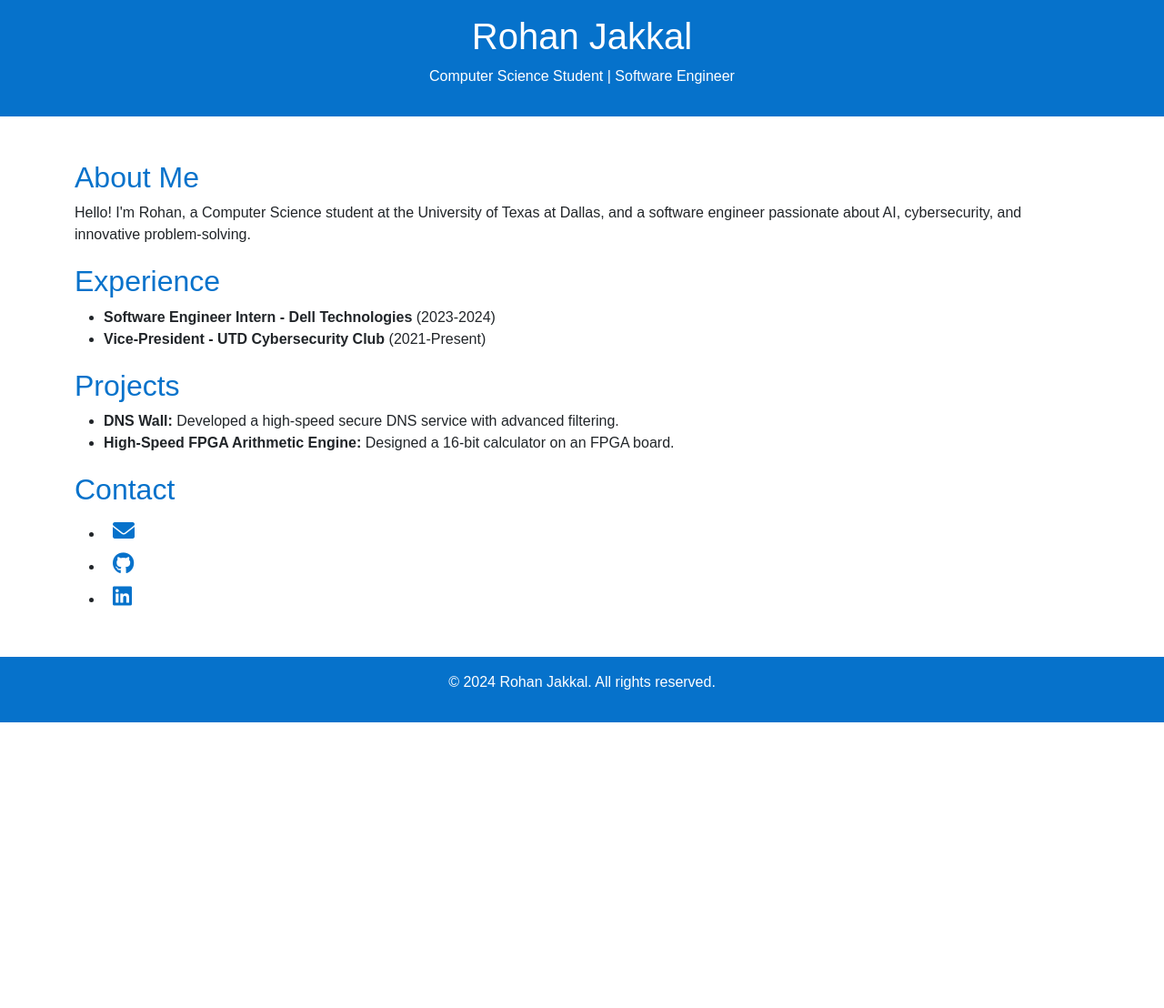
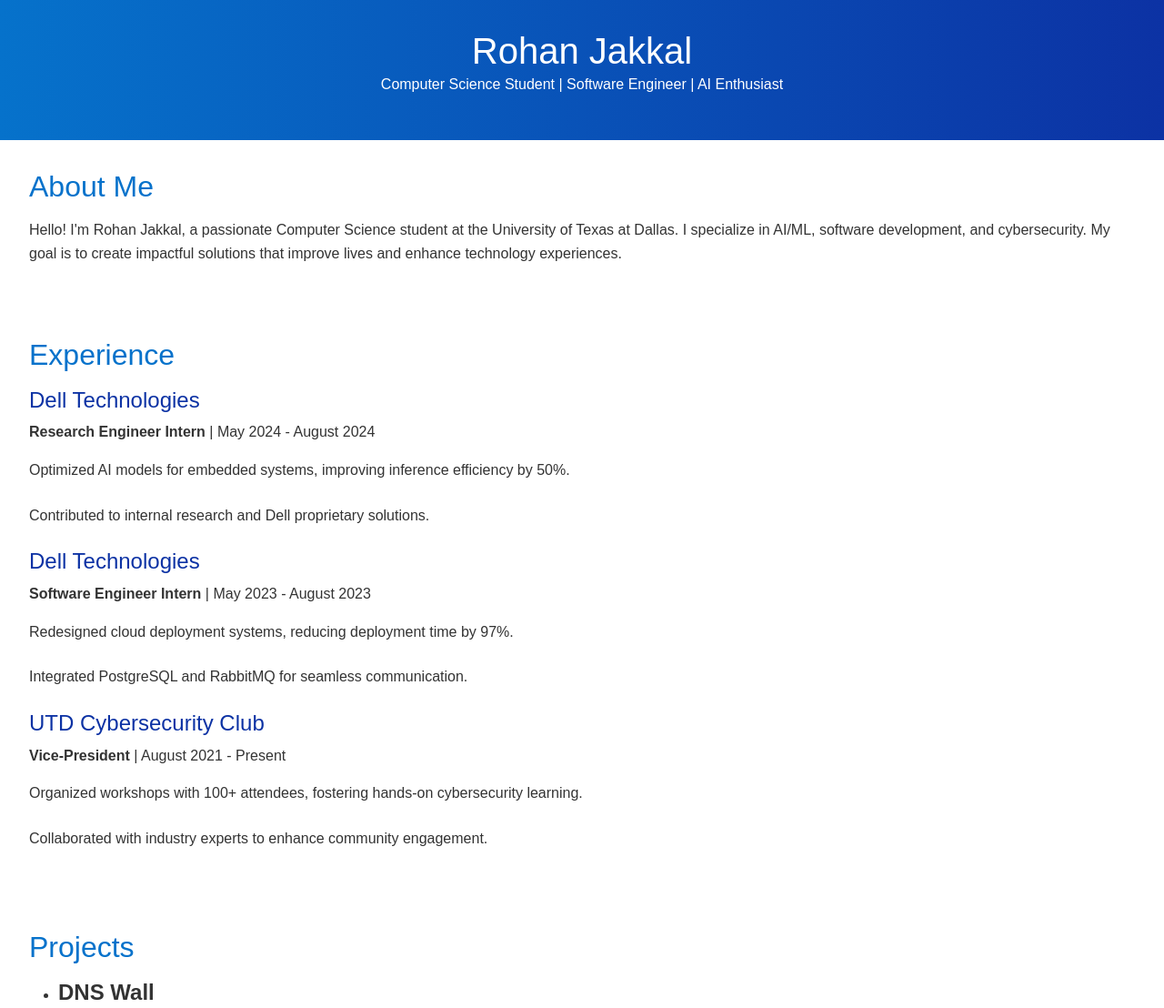
Before and after one commit to SharpPig/sharppig.github.io, a plain HTML site: page index.html in a window 1280 px wide. Shown: the top 1108 px of the page at 91% size. Before the commit the page ends 800 px from the top, so only its background shows below. Drawn offline with nearby package versions, Linux system fonts and the light colour scheme.

Commit message:
Update index.html

```diff
--- a/index.html
+++ b/index.html
@@ -3,54 +3,136 @@
 <head>
     <meta charset="UTF-8">
     <meta name="viewport" content="width=device-width, initial-scale=1.0">
-    <title>Rohan Jakkal</title>
+    <title>Rohan Jakkal | Portfolio</title>
+    <link rel="stylesheet" href="https://cdnjs.cloudflare.com/ajax/libs/font-awesome/6.0.0-beta3/css/all.min.css">
     <link rel="stylesheet" href="https://cdnjs.cloudflare.com/ajax/libs/bootstrap/5.3.1/css/bootstrap.min.css">
-    <link rel="stylesheet" href="https://cdnjs.cloudflare.com/ajax/libs/font-awesome/6.0.0-beta3/css/all.min.css">
     <style>
-        body { font-family: Arial, sans-serif; }
-        header, footer { background-color: #0672CB; color: white; text-align: center; padding: 1rem; }
-        .section-title { color: #0672CB; margin-top: 20px; }
-        .social-icons a { margin: 0 10px; color: #0672CB; text-decoration: none; font-size: 1.5rem; }
+        body {
+            font-family: 'Arial', sans-serif;
+            line-height: 1.6;
+            color: #333;
+            margin: 0;
+            padding: 0;
+        }
+        header {
+            background: linear-gradient(90deg, #0672cb, #0c32a4);
+            color: white;
+            text-align: center;
+            padding: 2rem 0;
+        }
+        header h1 {
+            margin: 0;
+        }
+        section {
+            padding: 2rem;
+        }
+        .section-title {
+            font-size: 2rem;
+            color: #0672cb;
+            margin-bottom: 1rem;
+        }
+        .timeline ul {
+            padding: 0;
+            list-style: none;
+        }
+        .timeline li {
+            margin-bottom: 1.5rem;
+        }
+        .timeline li h4 {
+            color: #0c32a4;
+        }
+        .social-icons a {
+            margin: 0 10px;
+            font-size: 1.5rem;
+            color: #0672cb;
+            text-decoration: none;
+        }
+        .social-icons a:hover {
+            color: #0c32a4;
+        }
+        footer {
+            background: #0672cb;
+            color: white;
+            text-align: center;
+            padding: 1rem 0;
+            margin-top: 2rem;
+        }
+        footer a {
+            color: white;
+            text-decoration: none;
+        }
+        footer a:hover {
+            text-decoration: underline;
+        }
     </style>
 </head>
 <body>
     <header>
         <h1>Rohan Jakkal</h1>
-        <p>Computer Science Student | Software Engineer</p>
+        <p>Computer Science Student | Software Engineer | AI Enthusiast</p>
     </header>
-    <main class="container my-5">
     <section id="about">
         <h2 class="section-title">About Me</h2>
-            <p>
-                Hello! I'm Rohan, a Computer Science student at the University of Texas at Dallas,
-                and a software engineer passionate about AI, cybersecurity, and innovative problem-solving.
-            </p>
+        <p>Hello! I'm Rohan Jakkal, a passionate Computer Science student at the University of Texas at Dallas. I specialize in AI/ML, software development, and cybersecurity. My goal is to create impactful solutions that improve lives and enhance technology experiences.</p>
     </section>
     <section id="experience">
         <h2 class="section-title">Experience</h2>
+        <div class="timeline">
             <ul>
-                <li><b>Software Engineer Intern - Dell Technologies</b> (2023-2024)</li>
-                <li><b>Vice-President - UTD Cybersecurity Club</b> (2021-Present)</li>
+                <li>
+                    <h4>Dell Technologies</h4>
+                    <p><b>Research Engineer Intern</b> | May 2024 - August 2024</p>
+                    <ul>
+                        <li>Optimized AI models for embedded systems, improving inference efficiency by 50%.</li>
+                        <li>Contributed to internal research and Dell proprietary solutions.</li>
                     </ul>
+                </li>
+                <li>
+                    <h4>Dell Technologies</h4>
+                    <p><b>Software Engineer Intern</b> | May 2023 - August 2023</p>
+                    <ul>
+                        <li>Redesigned cloud deployment systems, reducing deployment time by 97%.</li>
+                        <li>Integrated PostgreSQL and RabbitMQ for seamless communication.</li>
+                    </ul>
+                </li>
+                <li>
+                    <h4>UTD Cybersecurity Club</h4>
+                    <p><b>Vice-President</b> | August 2021 - Present</p>
+                    <ul>
+                        <li>Organized workshops with 100+ attendees, fostering hands-on cybersecurity learning.</li>
+                        <li>Collaborated with industry experts to enhance community engagement.</li>
+                    </ul>
+                </li>
+            </ul>
+        </div>
     </section>
     <section id="projects">
         <h2 class="section-title">Projects</h2>
         <ul>
-                <li><b>DNS Wall:</b> Developed a high-speed secure DNS service with advanced filtering.</li>
-                <li><b>High-Speed FPGA Arithmetic Engine:</b> Designed a 16-bit calculator on an FPGA board.</li>
+            <li>
+                <h4><b>DNS Wall</b></h4>
+                <p>Developed a high-speed, secure DNS service surpassing industry leaders with advanced malware protection.</p>
+                <a href="https://dnswall.privatebrowsing.org" target="_blank">Learn more</a>
+            </li>
+            <li>
+                <h4><b>High-Speed FPGA Arithmetic Engine</b></h4>
+                <p>Designed a 16-bit calculator using Verilog on an FPGA board for nanosecond-speed arithmetic.</p>
+                <a href="https://github.com/SharpPig/basys-3-fpga-board-16-bit-calculator" target="_blank">GitHub</a>
+            </li>
         </ul>
     </section>
     <section id="contact">
         <h2 class="section-title">Contact</h2>
-            <ul class="social-icons">
-                <li><a href="mailto:RohanJakkal@gmail.com"><i class="fas fa-envelope"></i></a></li>
-                <li><a href="https://github.com/SharpPig" target="_blank"><i class="fab fa-github"></i></a></li>
-                <li><a href="https://linkedin.com/in/Rohan-Jakkal" target="_blank"><i class="fab fa-linkedin"></i></a></li>
-            </ul>
+        <p>If you'd like to connect or learn more about my work, feel free to reach out!</p>
+        <div class="social-icons">
+            <a href="mailto:RohanJakkal@gmail.com"><i class="fas fa-envelope"></i></a>
+            <a href="https://github.com/SharpPig" target="_blank"><i class="fab fa-github"></i></a>
+            <a href="https://linkedin.com/in/Rohan-Jakkal" target="_blank"><i class="fab fa-linkedin"></i></a>
+        </div>
     </section>
-    </main>
     <footer>
-        <p>&copy; 2024 Rohan Jakkal. All rights reserved.</p>
+        <p>&copy; 2024 Rohan Jakkal. <a href="mailto:RohanJakkal@gmail.com">Contact Me</a></p>
     </footer>
 </body>
 </html>
+test
```
Lines whose indentation alone changed are shown as unchanged.
